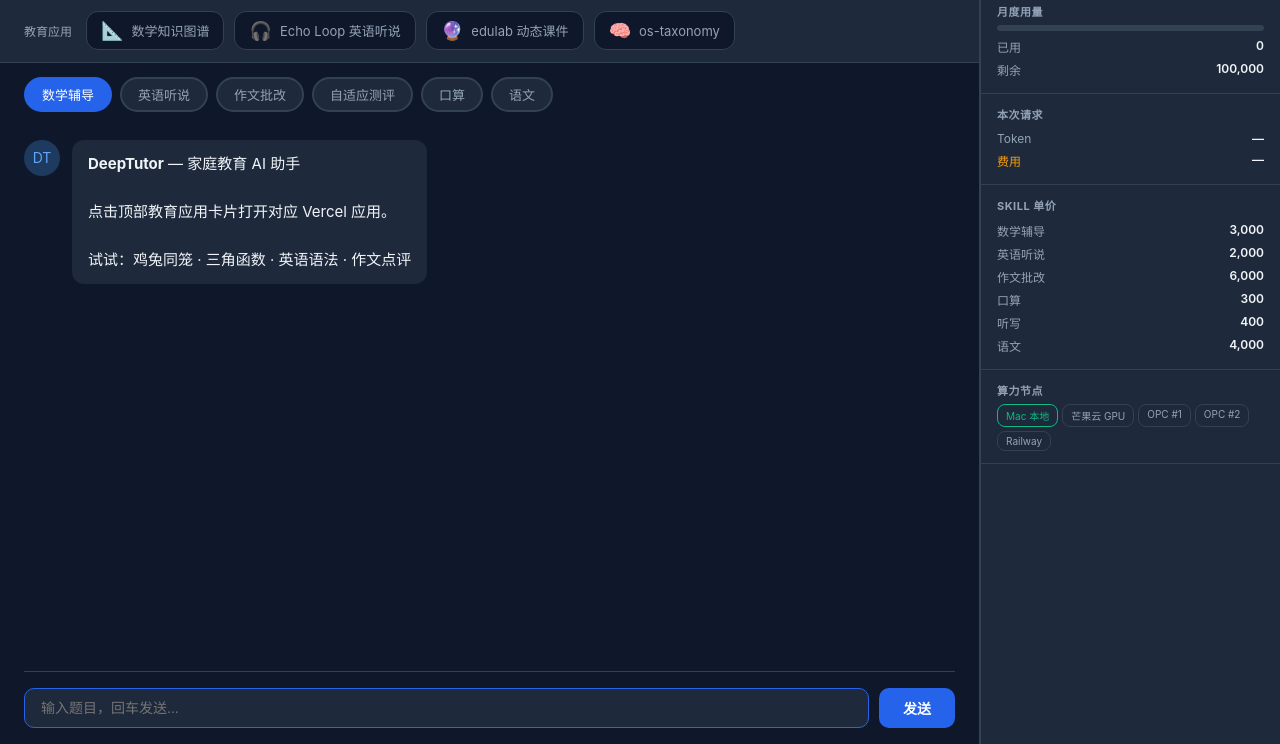
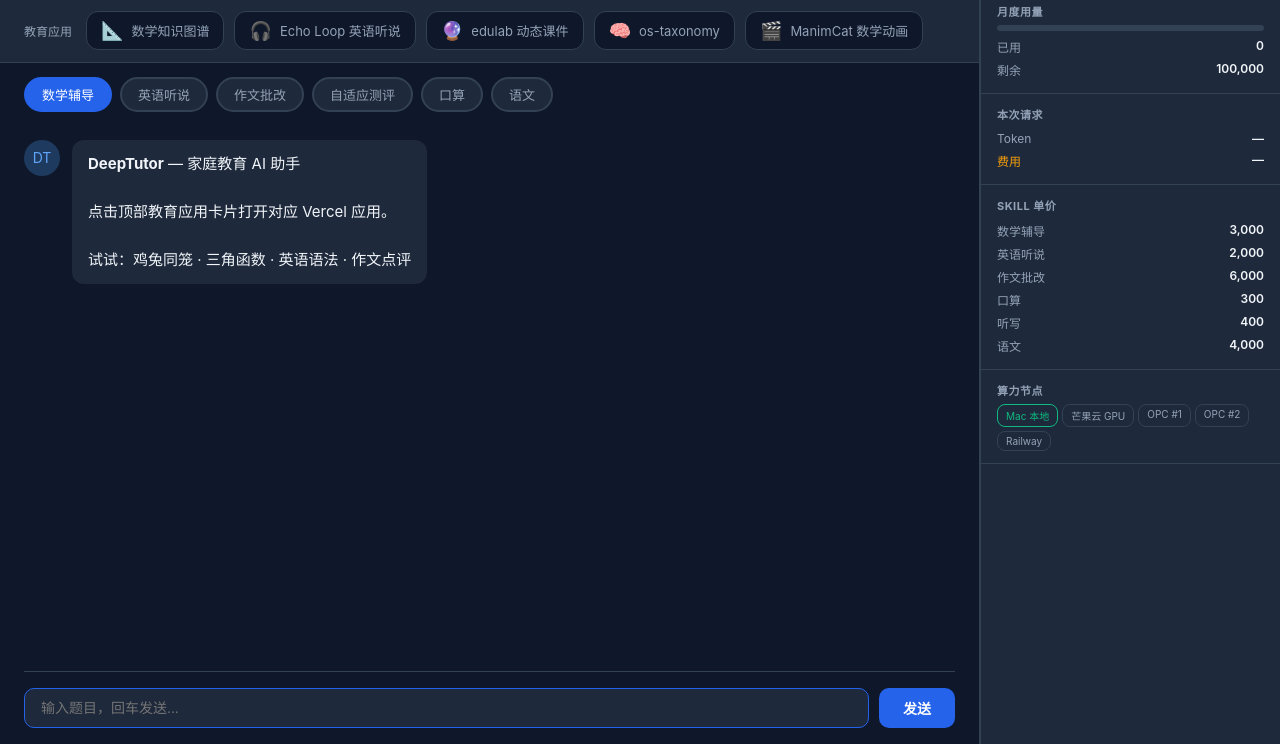
Before and after one commit to nicesemi/deepedu, a plain HTML site: page frontend/index.html in a window 1280 px wide. Shown: the part 56-800 px from the top of the page. Drawn offline with Linux system fonts and the light colour scheme.

Commit message:
feat: add ManimCat card to apps bar in tv.html and index.html

```diff
--- a/frontend/index.html
+++ b/frontend/index.html
@@ -64,7 +64,7 @@ main{flex:1;display:flex;flex-direction:column;padding:0 24px;overflow:hidden}
 <body>
 <div class="main-col">
 <header><h1>deepedu.school</h1><div style="display:flex;gap:8px;align-items:center"><span class="badge on" id="dtBadge" style="display:none">DeepTutor</span><span class="badge" id="statusBadge">就绪</span></div></header>
-<div class="apps-bar"><span class="label">教育应用</span><div class="app-card" data-app="math-kg" data-url="https://math-knowledge-graph.vercel.app" onclick="openApp(this)"><span class="app-icon">📐</span>数学知识图谱</div><div class="app-card" data-app="echo-loop" data-url="" onclick="openApp(this)"><span class="app-icon">🎧</span>Echo Loop 英语听说</div><div class="app-card" data-app="edulab" data-url="" onclick="openApp(this)"><span class="app-icon">🔮</span>edulab 动态课件</div><div class="app-card" data-app="taxonomy" data-url="https://marble-taxonomy-explorer-9mx2.vercel.app" onclick="openApp(this)"><span class="app-icon">🧠</span>os-taxonomy</div></div>
+<div class="apps-bar"><span class="label">教育应用</span><div class="app-card" data-app="math-kg" data-url="https://math-knowledge-graph.vercel.app" onclick="openApp(this)"><span class="app-icon">📐</span>数学知识图谱</div><div class="app-card" data-app="echo-loop" data-url="" onclick="openApp(this)"><span class="app-icon">🎧</span>Echo Loop 英语听说</div><div class="app-card" data-app="edulab" data-url="" onclick="openApp(this)"><span class="app-icon">🔮</span>edulab 动态课件</div><div class="app-card" data-app="taxonomy" data-url="https://marble-taxonomy-explorer-9mx2.vercel.app" onclick="openApp(this)"><span class="app-icon">🧠</span>os-taxonomy</div><div class="app-card" data-app="manimcat" data-url="http://localhost:3000" onclick="openApp(this)"><span class="app-icon">🎬</span>ManimCat 数学动画</div></div>
 <main>
 <div class="skills" id="skillBar"><span class="skill-tag active" data-skill="math">数学辅导</span><span class="skill-tag" data-skill="english">英语听说</span><span class="skill-tag" data-skill="compose">作文批改</span><span class="skill-tag" data-skill="quiz">自适应测评</span><span class="skill-tag" data-skill="oral">口算</span><span class="skill-tag" data-skill="chinese">语文</span></div>
 <div class="messages" id="messages"><div class="msg assistant"><div class="av">DT</div><div class="bub"><strong>DeepTutor</strong> — 家庭教育 AI 助手<br><br>点击顶部教育应用卡片打开对应 Vercel 应用。<br><br>试试：鸡兔同笼 · 三角函数 · 英语语法 · 作文点评</div></div></div>
```
Also changed, not shown: frontend/tv.html (+1 -1 lines).
